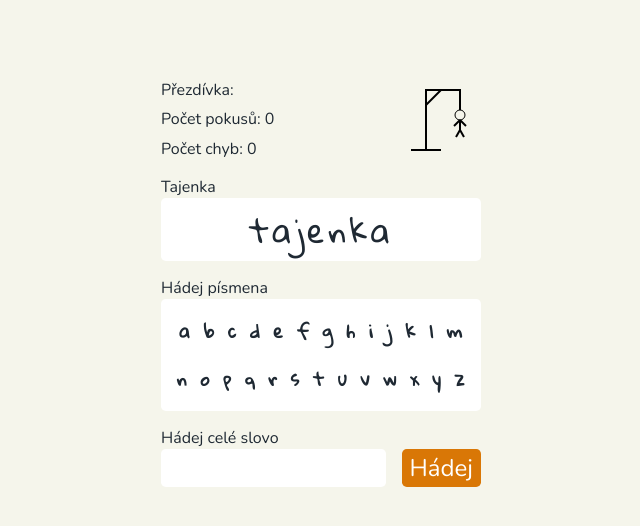
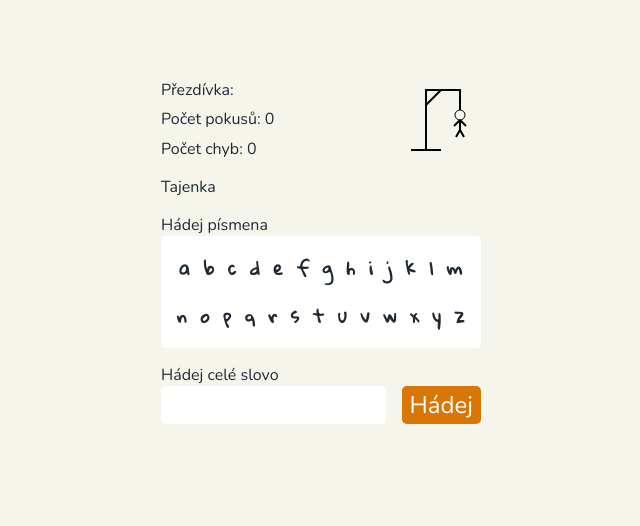
Before and after one commit to ImuneGH/hangman, a React (Vite) app: page /game in a window 1280 px wide. Shown: the top 526 px of the page, without its empty margins (319-959 px from the left). Built offline with nearby package versions, Linux system fonts and the light colour scheme.

Commit message:
feat: zobrazení reálné tajenky místo placeholderu

```diff
--- a/src/components/GuessLetters.tsx
+++ b/src/components/GuessLetters.tsx
@@ -16,7 +16,6 @@ const GuessLetters = ({ setGuessedLetters, guessedLetters }: GuessLettersProps)
       gameData.attempts++;
       !gameData.hiddenWord.includes(letter) && gameData.mistakes++;
     }
-    console.log(gameData.hiddenWord);
   };
 
   return (
--- a/src/components/Solution.tsx
+++ b/src/components/Solution.tsx
@@ -1,10 +1,19 @@
+import { useOutletContext } from "react-router-dom";
 import "../css/components/solution.css";
+import type { OutletContextType } from "../types/types";
 
 const Solution = () => {
+  const { gameData } = useOutletContext<OutletContextType>();
   return (
     <div className="solution">
       <h3>Tajenka</h3>
-      <div className="the-word">tajenka</div>
+      <div className="the-word">
+        {gameData.hiddenWord.split("").map((letter) => (
+          <span className="hidden-letter" key={letter}>
+            {letter}
+          </span>
+        ))}
+      </div>
     </div>
   );
 };
--- a/src/css/components/solution.css
+++ b/src/css/components/solution.css
@@ -10,3 +10,8 @@
   font-size: 2rem;
   letter-spacing: 0.2rem;
 }
+
+.hidden-letter {
+  letter-spacing: 0.9rem;
+  padding: 1rem 0;
+}
--- a/src/pages/Game.tsx
+++ b/src/pages/Game.tsx
@@ -4,11 +4,8 @@ import Solution from "../components/Solution";
 import GuessLetters from "../components/GuessLetters";
 import GuessWord from "../components/GuessWord";
 import { useState } from "react";
-// import { useOutletContext } from "react-router-dom";
-// import type { OutletContextType } from "../types/types";
 
 const Game = () => {
-  // const { formData } = useOutletContext<OutletContextType>();
   const [guessedLetters, setGuessedLetters] = useState<string[]>([]);
 
   return (
```
